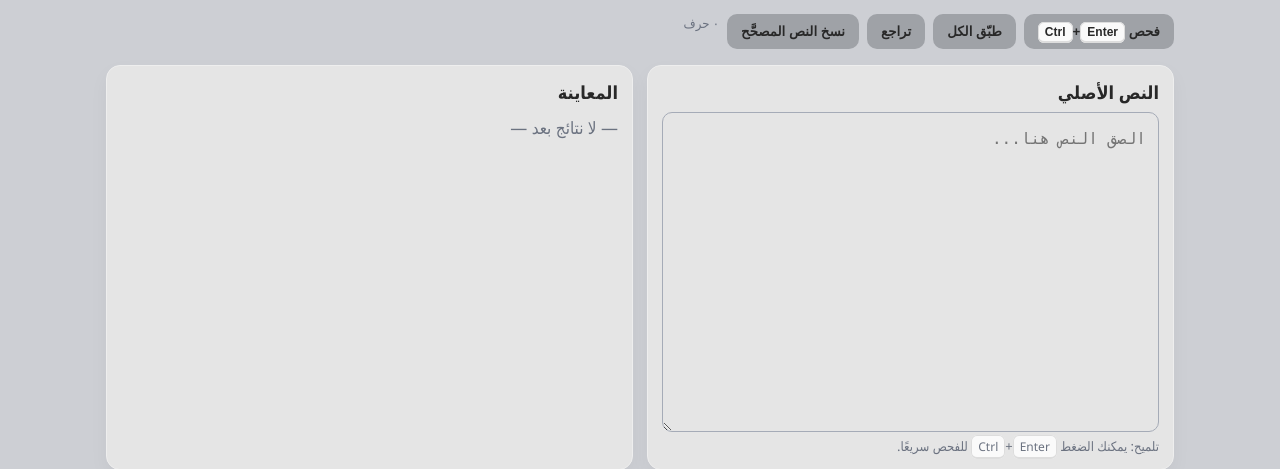
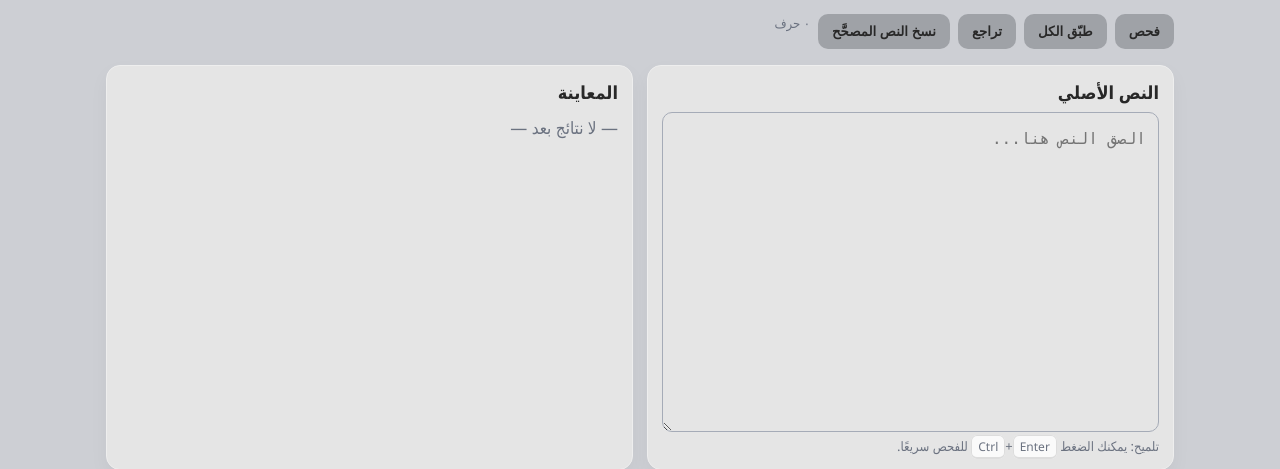
Before and after one commit to mohammedga/spelling-correcter, a Flask app: page / in a window 1280 px wide. Shown: the part 78-547 px from the top of the page. Run offline with Flask 3, Linux system fonts and the light colour scheme.

Commit message:
Update index.html

```diff
--- a/templates/index.html
+++ b/templates/index.html
@@ -102,7 +102,7 @@
     </div>
 
     <div class="controls">
-      <button id="checkBtn" class="btn">فحص <span class="kbd">Ctrl</span>+<span class="kbd">Enter</span></button>
+      <button id="checkBtn" class="btn">فحص </button>
       <button id="applyAllBtn" class="btn">طبّق الكل</button>
       <button id="undoBtn" class="btn">تراجع</button>
       <button id="copyBtn" class="btn">نسخ النص المصحَّح</button>
```
